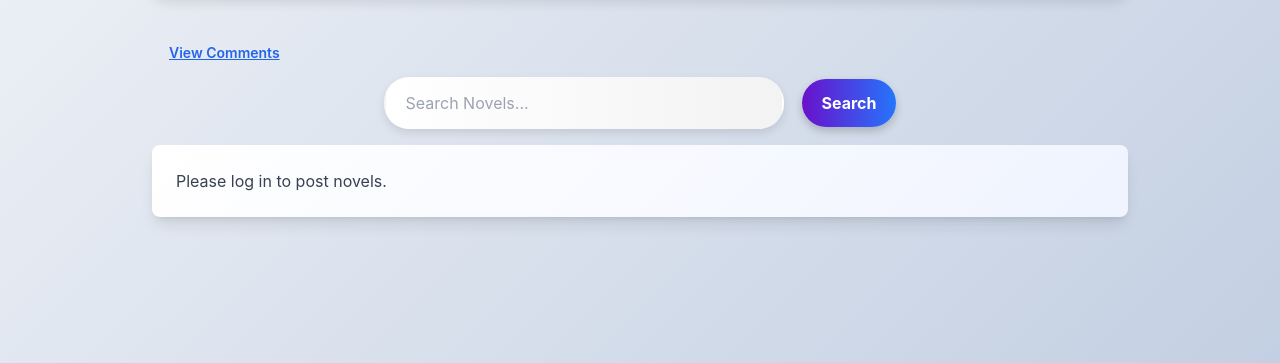
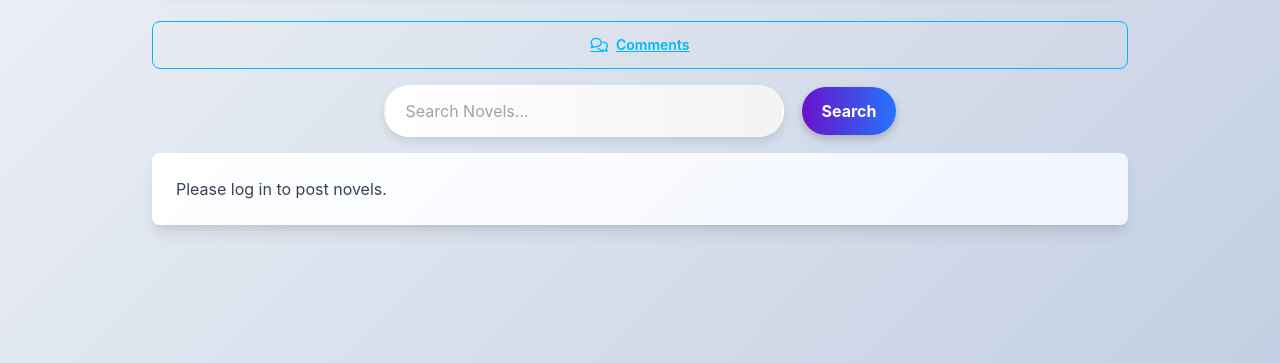
Before and after one commit to Abdul-Ahadexpo/Doro-Novel, a plain HTML site: page index.html in a window 1280 px wide. Shown: the part 437-800 px from the top of the page. Drawn offline with nearby package versions, Linux system fonts and the light colour scheme; no server answers.

Commit message:
Update index.html

```diff
--- a/index.html
+++ b/index.html
@@ -94,8 +94,9 @@
             Comment</button>
         </div>
 
-        <button onclick="toggleCommentSection('{novelId}')" class="btn btn-link text-blue-600 underline mt-2">
-          View Comments
+        <button onclick="toggleCommentSection('{novelId}')"
+          class="btn btn-info btn-outline text-blue-600 underline mt-2 mb-4 w-full items-center">
+          <i class="fa-regular fa-comments"></i> Comments
         </button>
       </div>
     </div>
```
